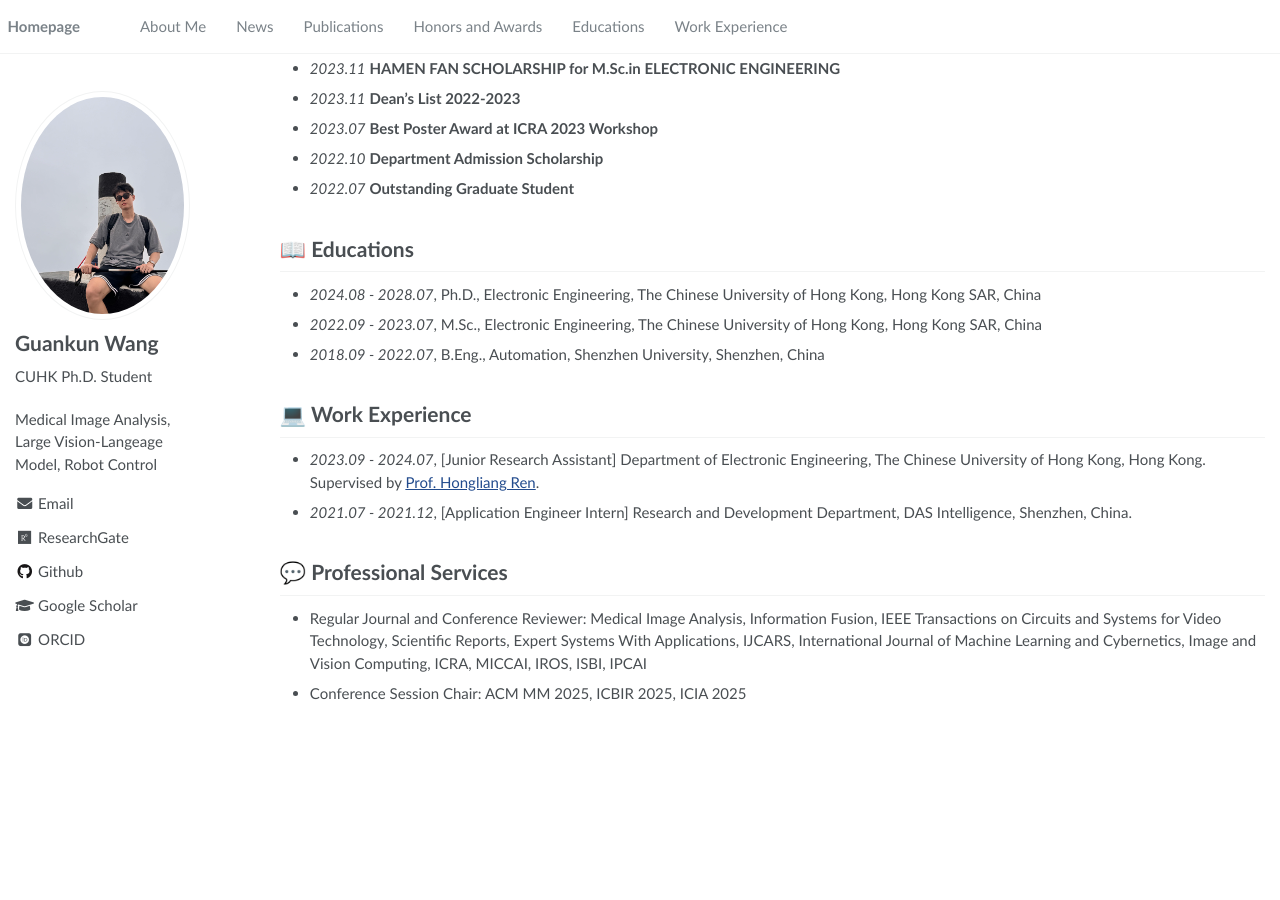
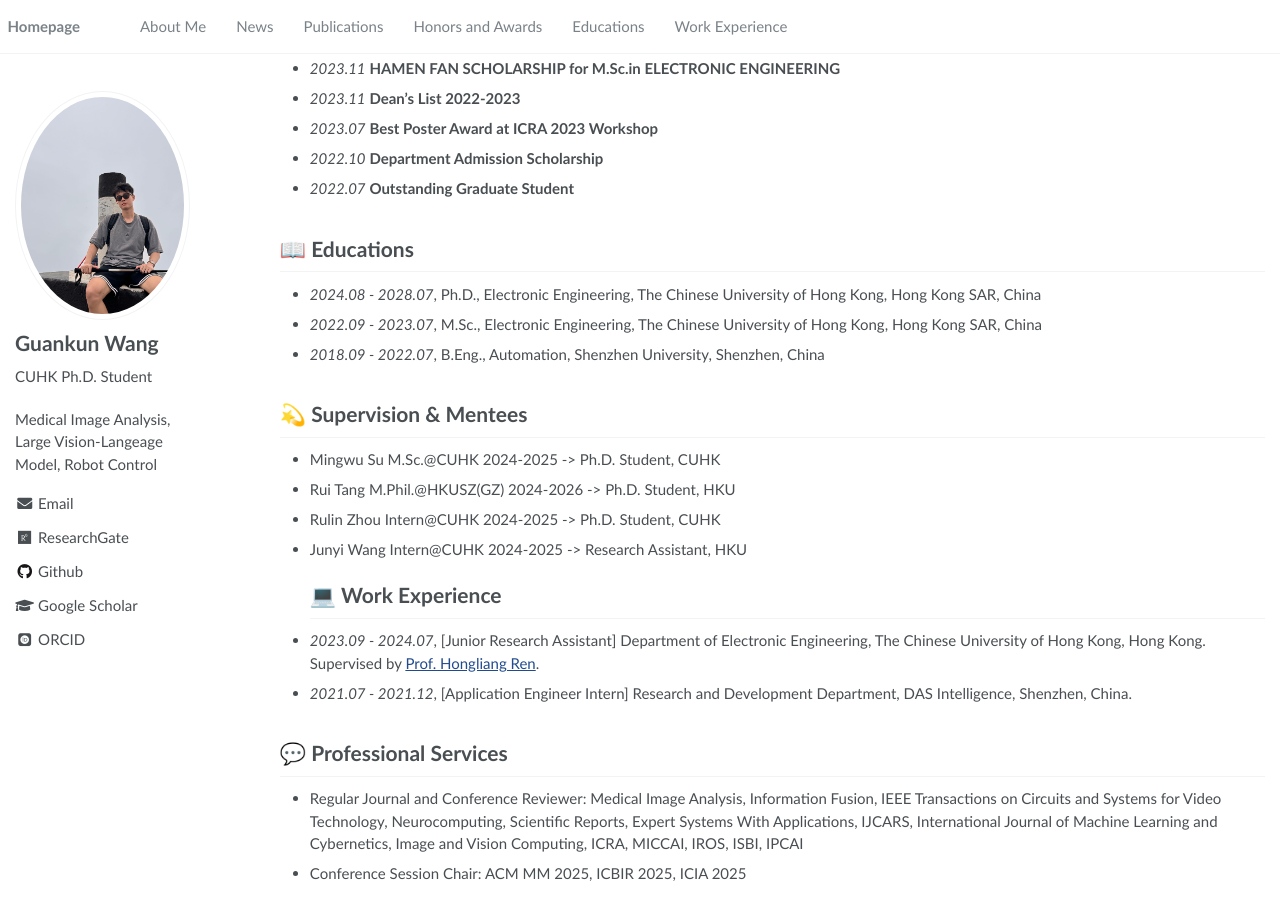
Before and after one commit to gkwang-cuhk/gkwang-cuhk.github.io, a Jekyll site: the page built from _pages/about.md, in a window 1280 px wide and 900 px high, scrolled down 2226 px. Built offline with Jekyll 4.4.1, drawn with Linux system fonts in a browser that asks for light colours; some web fonts are replaced; before the commit the page ends 2945 px from its top, so only the background shows below that.

Commit message:
Update about.md

```diff
--- a/_pages/about.md
+++ b/_pages/about.md
@@ -123,6 +123,12 @@ My research interests include computer vision and its applications in medical im
 - *2018.09 - 2022.07*, B.Eng., Automation, Shenzhen University, Shenzhen, China
 
 <span class='anchor' id='work'></span>
+# 💫 Supervision & Mentees
+- Mingwu Su   M.Sc.@CUHK 2024-2025 -> Ph.D. Student, CUHK
+- Rui Tang   M.Phil.@HKUSZ(GZ) 2024-2026 -> Ph.D. Student, HKU
+- Rulin Zhou  Intern@CUHK 2024-2025 -> Ph.D. Student, CUHK
+- Junyi Wang	Intern@CUHK 2024-2025 -> Research Assistant, HKU
+<span class='anchor' id='work'></span>
 # 💻 Work Experience
 - *2023.09 - 2024.07*, [Junior Research Assistant] Department of Electronic Engineering, The Chinese University of Hong Kong, Hong Kong. Supervised by [Prof. Hongliang Ren](https://www.ee.cuhk.edu.hk/en-gb/people/academic-staff/professors/prof-ren-hongliang).
 - *2021.07 - 2021.12*, [Application Engineer Intern] Research and Development Department, DAS Intelligence, Shenzhen, China.
@@ -130,6 +136,6 @@ My research interests include computer vision and its applications in medical im
 <span class='anchor' id='work'></span>
 # 💬 Professional Services
 - Regular Journal and Conference Reviewer:
-  Medical Image Analysis, Information Fusion, IEEE Transactions on Circuits and Systems for Video Technology, Scientific Reports, Expert Systems With Applications, IJCARS, International Journal of Machine Learning and Cybernetics, Image and Vision Computing, ICRA, MICCAI, IROS, ISBI, IPCAI
+  Medical Image Analysis, Information Fusion, IEEE Transactions on Circuits and Systems for Video Technology, Neurocomputing, Scientific Reports, Expert Systems With Applications, IJCARS, International Journal of Machine Learning and Cybernetics, Image and Vision Computing, ICRA, MICCAI, IROS, ISBI, IPCAI
 - Conference Session Chair:
   ACM MM 2025, ICBIR 2025, ICIA 2025
```
